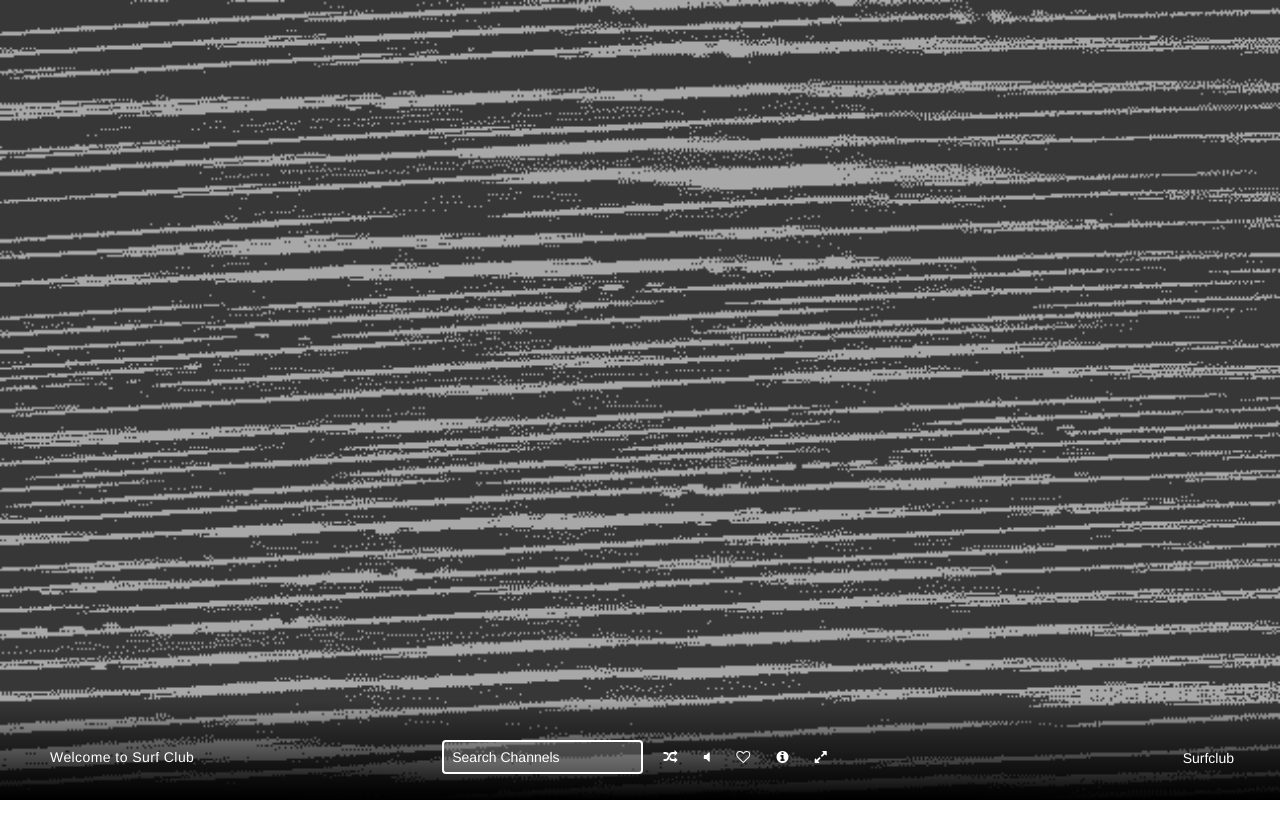
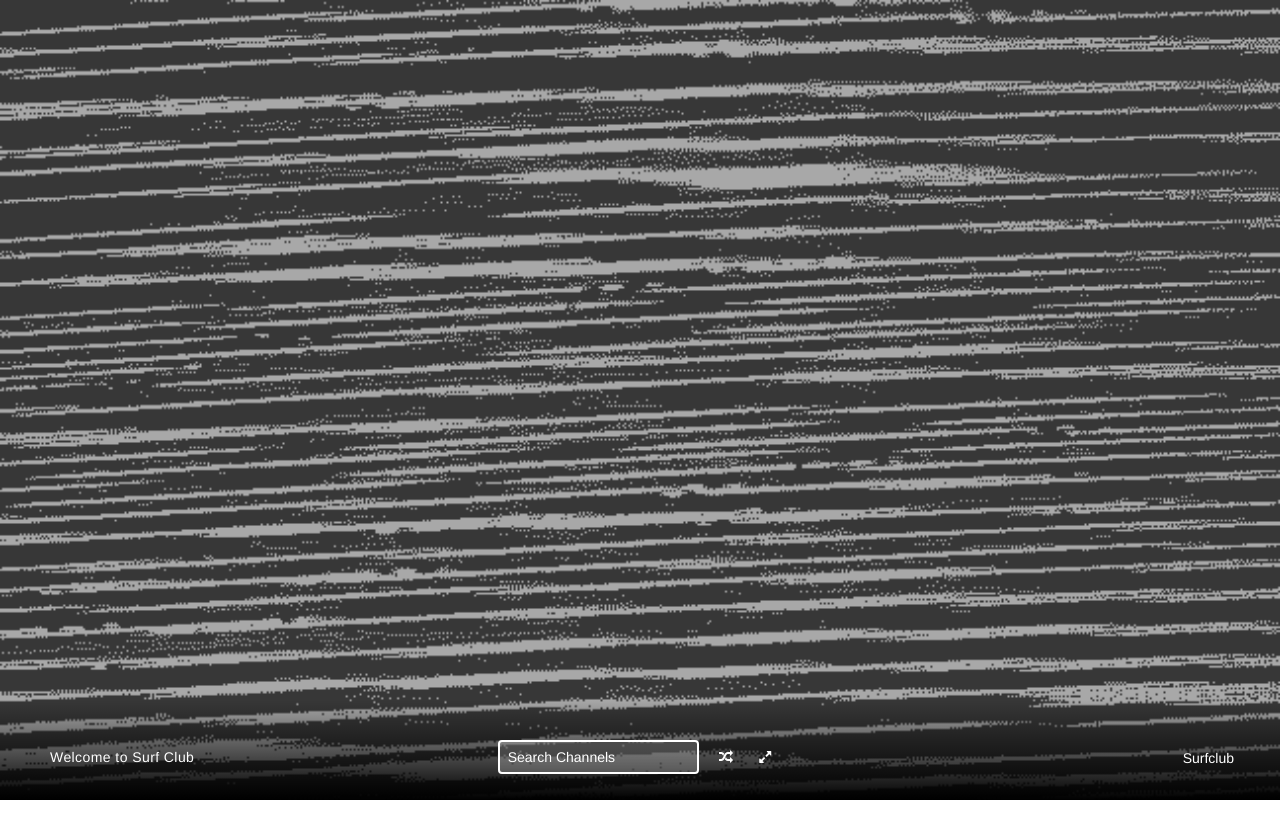
Before and after one commit to brainnews/Surfclub, a plain HTML site: page index.html in a window 1280 px wide. Shown: the top 838 px of the page. Drawn offline with nearby package versions, Linux system fonts and the light colour scheme; files that its build step writes are made by us from their sources.

Commit message:
hiding additional toolbar buttons for now

```diff
--- a/index.html
+++ b/index.html
@@ -41,9 +41,10 @@
           <ul class="list-inline">
             <li><input class="form-control" type="text" id="channelSearch" placeholder="Search Channels" onkeydown="if (event.keyCode == 13) { keyWordsearch()}"></input></li>
             <li><button id="randomChannelButton" class="btn-default" onclick="randomSearch()"><i class="fa fa-random"></i></button></li>
-            <li><button id="volumeButton" class="btn-default"><i class="fa fa-volume-off"></i></button></li>
+            <!-- TO DO: add functionality for volume control, favoriting, and video info -->
+            <!-- <li><button id="volumeButton" class="btn-default"><i class="fa fa-volume-off"></i></button></li>
             <li><button id="faveVideoButton" class="btn-default"><i class="fa fa-heart-o"></i></button></li>
-            <li><button id="videoInfoButton" class="btn-default"><i class="fa fa-info-circle"></i></button></li>
+            <li><button id="videoInfoButton" class="btn-default"><i class="fa fa-info-circle"></i></button></li> -->
             <li id="fullscreenButton"><button class="btn-default" onclick="fullscreen(document.documentElement)"><i class="fa fa-expand"></i></button></li>
           </ul>
         </div>
```
